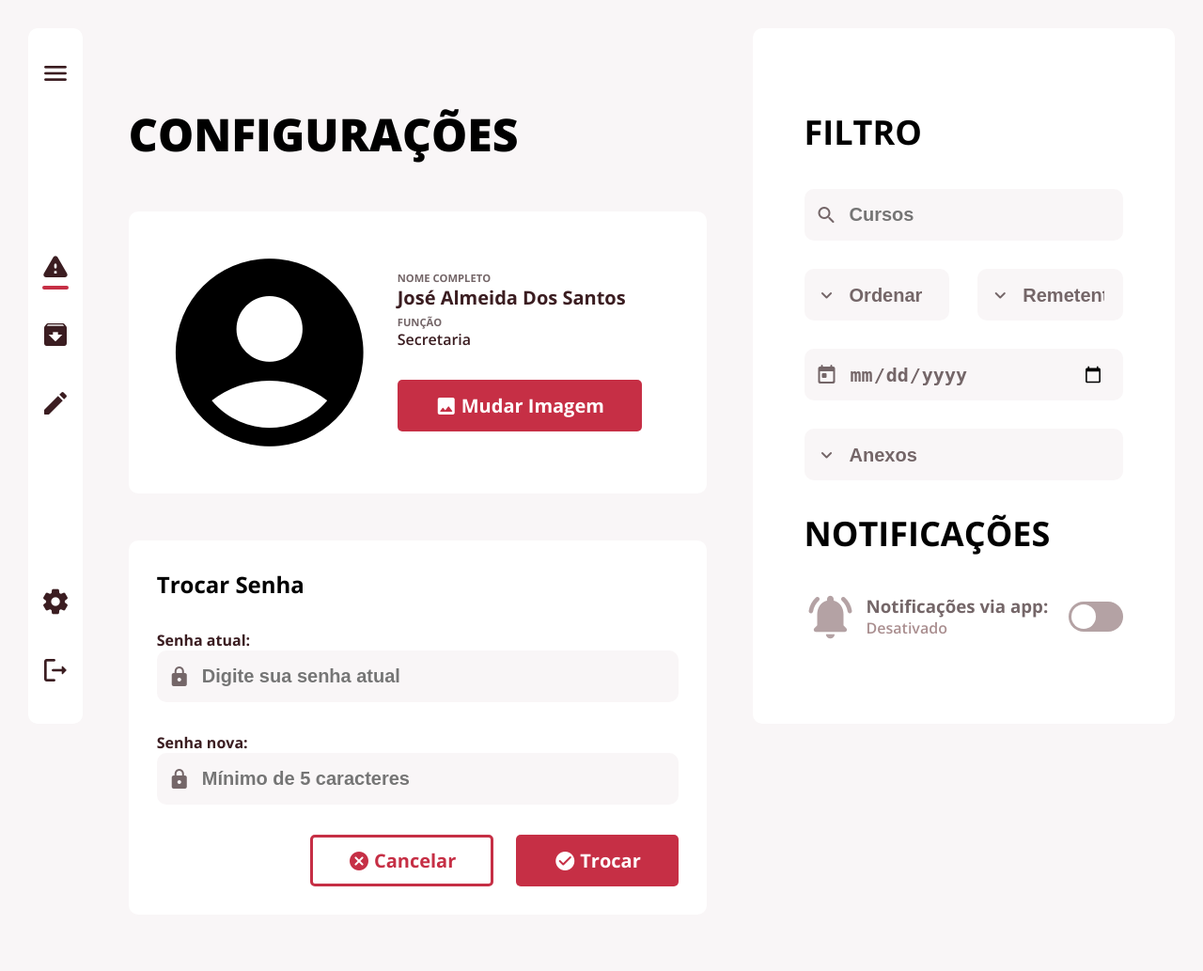
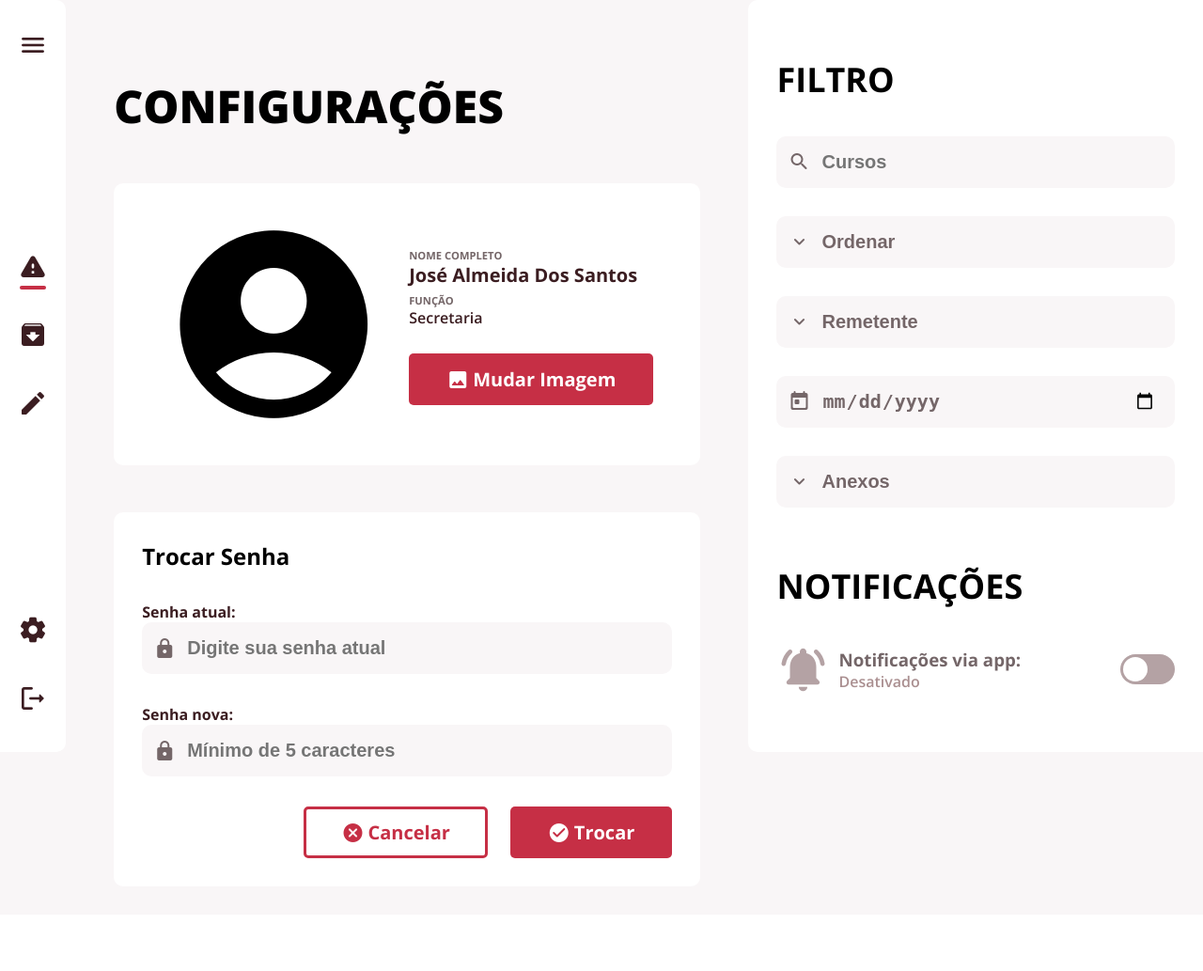
Before and after one commit to Monkey-Type/API-DSM, a Flask app: page /config in a window 1280 px wide. Shown: the whole page at 94% size. After the commit the page ends 913 px from the top, so only its background shows below. Run offline with Flask 2, Linux system fonts and the light colour scheme.

Commit message:
responsividade para telas meonores feitas[C

```diff
--- a/src/static/style/base.css
+++ b/src/static/style/base.css
@@ -178,7 +178,8 @@
   align-items: center;
   gap: .2em;
   border-radius: var(--button-border-radius);
-  cursor:pointer
+  cursor:pointer;
+  white-space: nowrap;
 }
 .btn p{
   float: left;
@@ -211,6 +212,7 @@
   border-radius: 58px;
   background-color: var(--faded-icon-color);
   padding: 3px;
+  flex: 0 0 auto;
 }
 
 .redondinho .circle{
@@ -247,6 +249,7 @@
   padding: var(--medium-icon) 0px;
   position: sticky;
   top: 30px;
+  flex: 0 0 auto;
 }
 
 .main-nav-items{
@@ -310,6 +313,7 @@
   display: flex;
   justify-content: space-evenly;
   gap:var(--default-gap);
+
 }
 
 .dropdown-wrapper div{
@@ -351,6 +355,7 @@
   padding: 30px 4%;
   flex: 1 1 0;
   align-items: center;
+  margin-right: 13%;
 }
 
 .middle-box-wrapper{
@@ -449,6 +454,10 @@
   border-radius: 3em;
 }
 
+.text-area p::after{
+  content: '...';
+}
+
 .bottom-buttons{
   display: flex;
   gap:1.5em;
@@ -463,3 +472,52 @@
   text-align: end;
   color: var(--faded-icon-color);
 }
+
+
+@media only screen and (max-width: 1670px) {
+
+  .middle-box{
+    margin-right: 0;
+  }
+}
+
+@media screen and (max-width:1400px),
+        screen and (max-height:650px) {
+  /* menus */
+  .menu-wrapper{
+    padding: 0;
+  }
+
+  .main-nav, .right-menu{
+    height: 100vh;
+    top:0;
+  }
+
+  .main-nav{
+    border-radius: 0px var(--main-border-radius) var(--main-border-radius) 0px ;
+  }
+
+  .right-menu{
+    border-radius: var(--main-border-radius) 0px 0px var(--main-border-radius);
+    padding: 30px;
+    padding-top: 0;
+    padding-bottom: 0;
+  }
+
+  /* responsividade dos filtros */
+
+  .filter-section .dropdown-wrapper{
+    flex-direction: column;
+  }
+
+  .dropdown-wrapper div{
+    flex: 0 0 auto;
+  }
+}
+
+
+@media screen and (max-width: 1200px) {
+  :root{
+    --extra-big-icon: 10em;
+  }
+}
--- a/src/static/style/config.css
+++ b/src/static/style/config.css
@@ -1,18 +1,26 @@
 .card-box-profile, .card-box-password{
-    width: 615px;
+    max-width: 675px;
     margin-top: 50px;
 }
 
-.card-img span{
+.card-box-profile{
+    display: flex;
+    align-items: center;
+    justify-content: center;
+    padding: 30px 50px;
+    gap: 1.5em;
+}
+
+.card-img{
     float: left;
     font-size: var(--extra-big-icon);
 }
 
+
 .card-div-right{
     display: flex;
     flex-direction: column;
-    margin-top: 1.7em;
-    padding-left: 1em;
+    gap: 1.7em;
 }
 
 .texts p{
@@ -26,7 +34,6 @@
     font-size: var(--h3-font-size);
     color: var(--primary-text-color);
     font-weight: var(--bold);
-    white-space: nowrap;
 }
 
 .texts h4{
@@ -37,13 +44,6 @@
     white-space: nowrap;
 }
 
-.button-img{
-    display: flex;
-    gap:1.5em;
-    margin-top: 2em;
-    align-items: center;
-    justify-content: space-between;
-}
 
 .text-password h1{
     font-size: var(--h2-font-size);
@@ -65,3 +65,10 @@
     align-items: center;
     justify-content: flex-end;
 }
+
+@media screen and (max-width: 1200px){
+    .card-box-profile{
+        gap:0;
+    }
+
+}
--- a/src/templates/config.html
+++ b/src/templates/config.html
@@ -10,9 +10,7 @@
 {% block main %}
 <div class="main-text">CONFIGURAÇÕES</div>
 <div class="card-box card-box-profile">
-    <div class="card-img">
-        <span class="material-icons-round extra-big-icon">account_circle</span>
-    </div>
+    <span class="card-img material-icons-round extra-big-icon">account_circle</span>
     <div class="card-div-right">
         <div class="texts">
             <h4>NOME COMPLETO</h4>
@@ -20,12 +18,10 @@
             <h4>FUNÇÃO</h4>
             <p>Secretaria</p>
         </div>
-        <div class="button-img">
         <button class="btn btn-full">
             <span class="material-icons-round">image</span>
             <p>Mudar Imagem</p>
         </button>
-        </div>
     </div>
 </div>
 <div class="card-box card-box-password">
```
Lines whose indentation alone changed are shown as unchanged.
